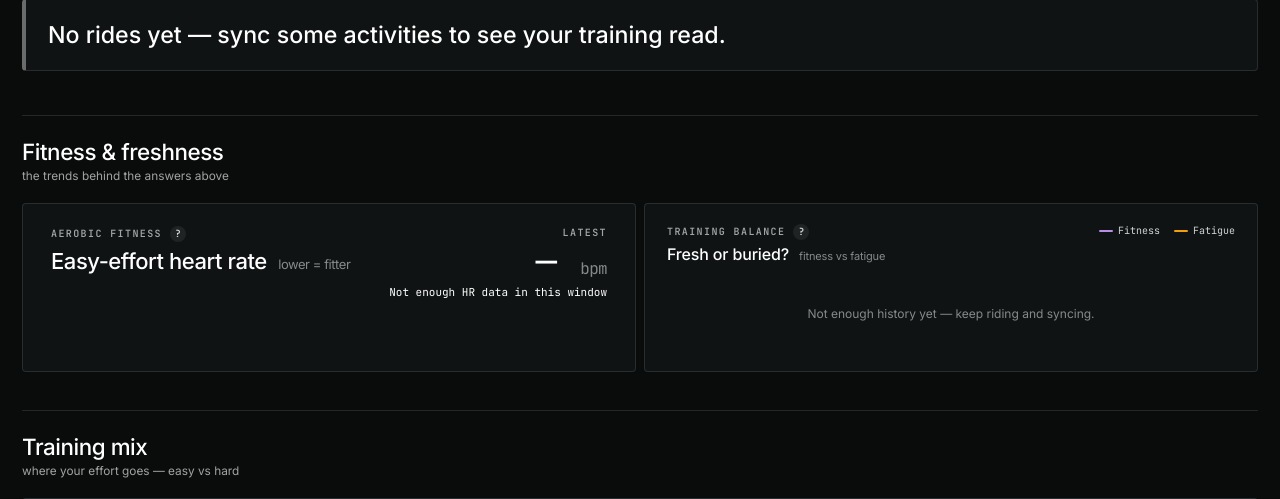
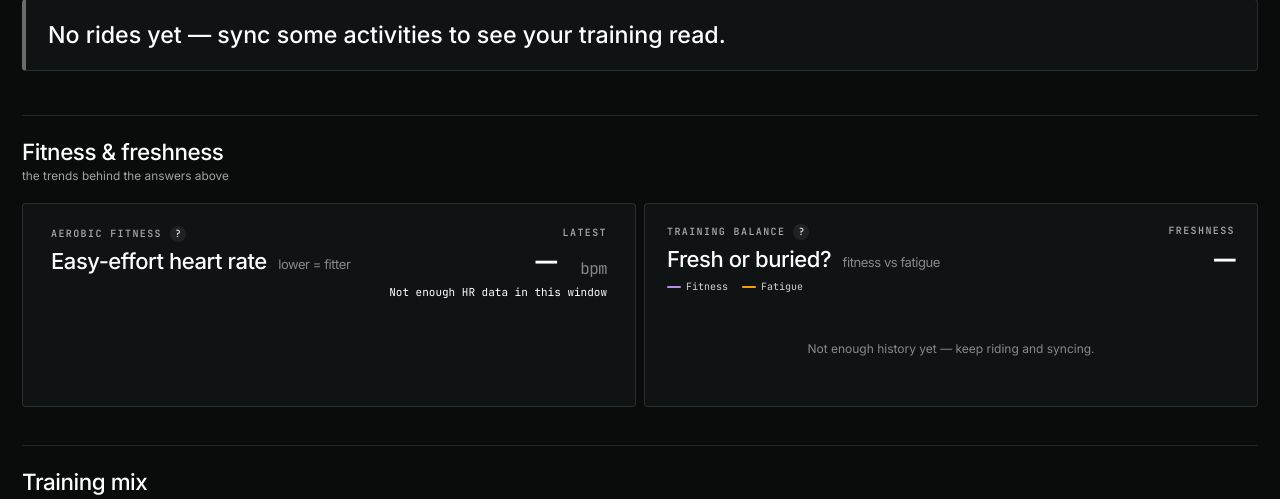
Before and after one commit to bdoarowberry/alforks, a Flask app: page /training in a window 1280 px wide. Shown: the part 203-702 px from the top of the page. Run offline with Flask 3, Linux system fonts and the light colour scheme; data that the repository does not hold is empty; some libraries are stand-ins or nearby versions.

Commit message:
Fix(training): match the two fitness-chart headers so the charts align
The right chart sat higher with a smaller title: .tl-trimp-title was 16px vs the
Z2 hero's 22px, and the balance header lacked the hero's tall value block, so its
chart (and x-axis) started higher. Match the title size (22px/13px suffix) + the
header margin, and give the balance header a "Freshness" value block (current
form + Fresh/Steady/Buried) mirroring the hero's "Latest" block — so both headers
are the same height and the two charts (identical geometry) line up.
254 tests pass.

```diff
--- a/templates/training_load.html
+++ b/templates/training_load.html
@@ -192,10 +192,11 @@
        (avoids the empty space we used to have under the hero). */
 
     /* Training-load (TRIMP) chart panel */
-    .tl-trimp-head { display: flex; align-items: flex-start; justify-content: space-between; gap: 18px; margin-bottom: 12px; flex-wrap: wrap; }
-    .tl-trimp-title { font-size: 16px; font-weight: 500; color: #fff; letter-spacing: -0.01em; margin: 4px 0 0; }
-    .tl-trimp-suffix { color: var(--tl-dimmer); font-size: 11px; font-weight: 400; margin-left: 6px; }
-    .tl-trimp-legend { display: flex; flex-wrap: wrap; gap: 14px; font-size: 10px; font-family: var(--tl-mono); color: var(--tl-dim); }
+    /* Match the Z2 hero header exactly so the two charts line up. */
+    .tl-trimp-head { display: flex; align-items: flex-start; justify-content: space-between; gap: 18px; margin-bottom: 18px; flex-wrap: wrap; }
+    .tl-trimp-title { font-size: 22px; font-weight: 500; color: #fff; letter-spacing: -0.02em; margin: 6px 0 0; }
+    .tl-trimp-suffix { color: var(--tl-dimmer); font-size: 13px; font-weight: 400; margin-left: 6px; }
+    .tl-trimp-legend { display: flex; flex-wrap: wrap; gap: 14px; font-size: 10px; font-family: var(--tl-mono); color: var(--tl-dim); margin-top: 8px; }
     .tl-trimp-legend .item { display: flex; align-items: center; gap: 5px; }
     .tl-trimp-legend .swatch { width: 14px; height: 2px; border-radius: 1px; }
     .tl-trimp-svg { display: block; width: 100%; height: 180px; }
@@ -444,10 +445,15 @@
         <div>
           <div class="tl-eyebrow">Training balance<span class="tl-info-icon" data-tip="Your built-up fitness (slow purple line) vs recent fatigue (fast amber line).&#10;&#10;When fatigue sits below fitness you're fresh; when it spikes above, you're buried. The shaded gap is your freshness — green when fresh, red when buried.">?</span></div>
           <h3 class="tl-trimp-title">Fresh or buried? <span class="tl-trimp-suffix">fitness vs fatigue</span></h3>
+          <div class="tl-trimp-legend">
+            <span class="item"><span class="swatch" style="background:var(--tl-purple)"></span>Fitness</span>
+            <span class="item"><span class="swatch" style="background:var(--tl-amber)"></span>Fatigue</span>
+          </div>
         </div>
-        <div class="tl-trimp-legend">
-          <span class="item"><span class="swatch" style="background:var(--tl-purple)"></span>Fitness</span>
-          <span class="item"><span class="swatch" style="background:var(--tl-amber)"></span>Fatigue</span>
+        <div class="tl-hero-right">
+          <div class="tl-eyebrow tight">Freshness</div>
+          <div class="tl-hero-latest" id="tl-balance-now">—</div>
+          <div class="tl-hero-delta" id="tl-balance-state">&nbsp;</div>
         </div>
       </div>
       <div id="tl-trimp-chart"></div>
@@ -1262,6 +1268,17 @@ function renderAnswers(p) {
 function renderLoadBalance(payload) {
   const host = document.getElementById('tl-trimp-chart');
   if (!host) return;
+  // Header value block — mirrors the Z2 hero's "Latest" so the two headers
+  // (and therefore the charts below them) are the same height.
+  const f = payload.form_now;
+  const nowEl = document.getElementById('tl-balance-now');
+  const stateEl = document.getElementById('tl-balance-state');
+  if (nowEl)   nowEl.textContent = f == null ? '—' : `${f >= 0 ? '+' : ''}${f}`;
+  if (stateEl) {
+    const label = f == null ? '' : f > 1 ? 'Fresh' : f < -1 ? 'Buried' : 'Steady';
+    stateEl.textContent = label;
+    stateEl.className = 'tl-hero-delta ' + (f > 1 ? 'good' : f < -1 ? 'bad' : '');
+  }
   const weeks = payload.weeks || [];
   const have = weeks.map((w, i) => ({ w, i })).filter(o => o.w.fitness != null);
   if (have.length < 2 || weeks.length < 2) {
```
